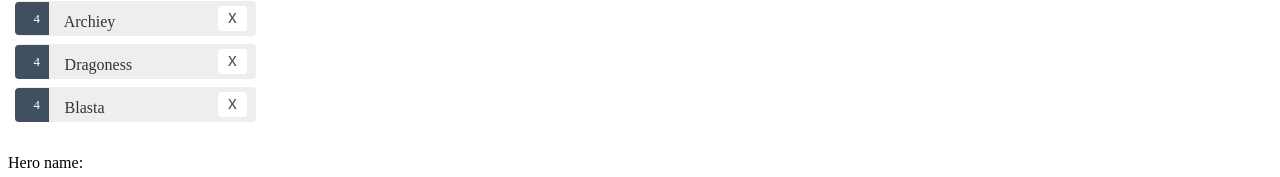
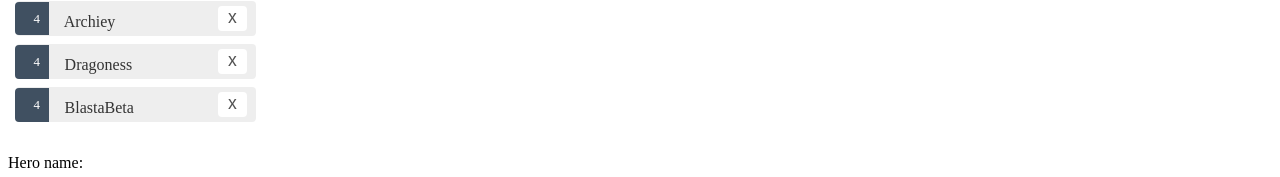
Before and after one commit to anna-1980/hero-app-tutorial, an Angular app: page /heroes in a window 1280 px wide. Shown: the part 466-643 px from the top of the page. Built offline with nearby package versions, Linux system fonts and the light colour scheme; what angular-in-memory-web-api would draw is missing.

Commit message:
omn other project problem with git, and push to origin remote repo

```diff
--- a/src/app/heroes/listOfHeroes.ts
+++ b/src/app/heroes/listOfHeroes.ts
@@ -9,5 +9,5 @@ export const HeroesList: Hero[] = [
   { id: 4, name: ' Optiko ', power: ' Light bending 🌈' },
   { id: 4, name: ' Archiey ', power: ' aim 🏹' },
   { id: 4, name: ' Dragoness ', power: ' shape shifter 🐉' },
-  { id: 4, name: ' Blasta ', power: ' tele kinetic explosion 💥' },
+  { id: 4, name: ' BlastaBeta ', power: ' tele kinetic explosion 💥' },
 ];
```
